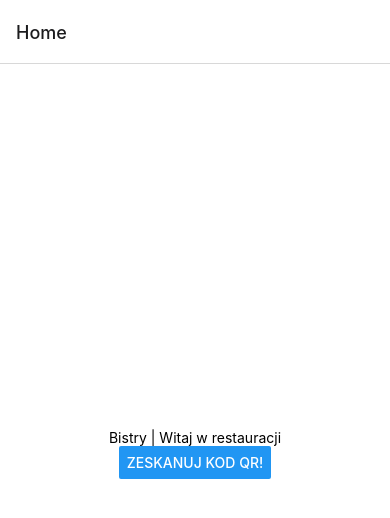
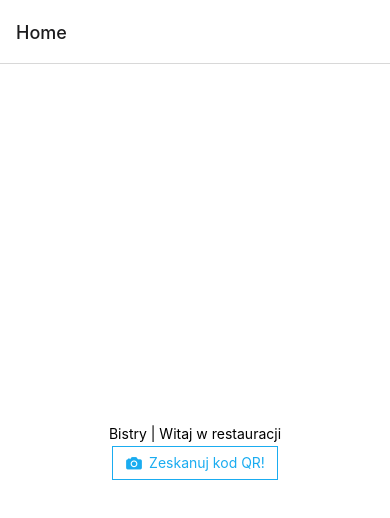
Before and after one commit to dawidbrzozowski/bistry-mobile, a React Native app in the folder bistry-app/: screen /Home in a window 390 px wide. Shown: the top 518 px of the page. Built offline with nearby package versions, Linux system fonts and the light colour scheme.

Commit message:
change button

```diff
--- a/bistry-app/screens/HomeScreen.js
+++ b/bistry-app/screens/HomeScreen.js
@@ -2,6 +2,7 @@ import React from 'react';
 import { StyleSheet, Text, View, Button } from 'react-native';
 
 import { useNavigation } from '@react-navigation/native';
+import OutlinedButton from "../components/UI/OutlinedButton";
 
 
 
@@ -11,7 +12,9 @@ export default function HomeScreen() {
     return (
         <View style={styles.container}>
             <Text>Bistry | Witaj w restauracji</Text>
-            <Button title='Zeskanuj kod QR!' onPress={() => navigation.navigate("QRCodeScanner")}/>
+            <OutlinedButton icon='camera' onPress={() => navigation.navigate("QRCodeScanner")}>
+                Zeskanuj kod QR!
+            </OutlinedButton>
         </View>
     );
 }
```
